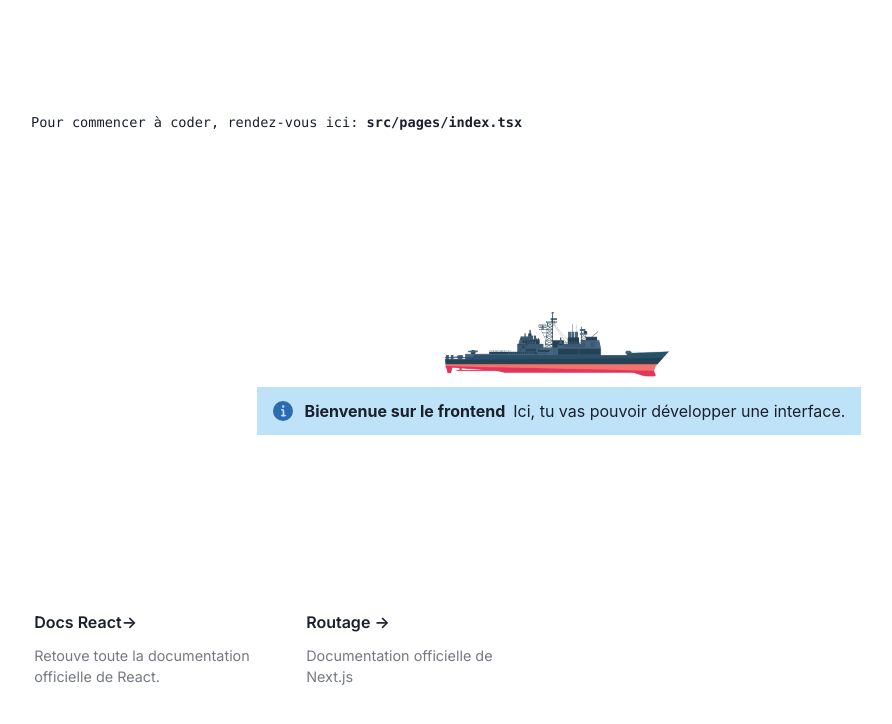
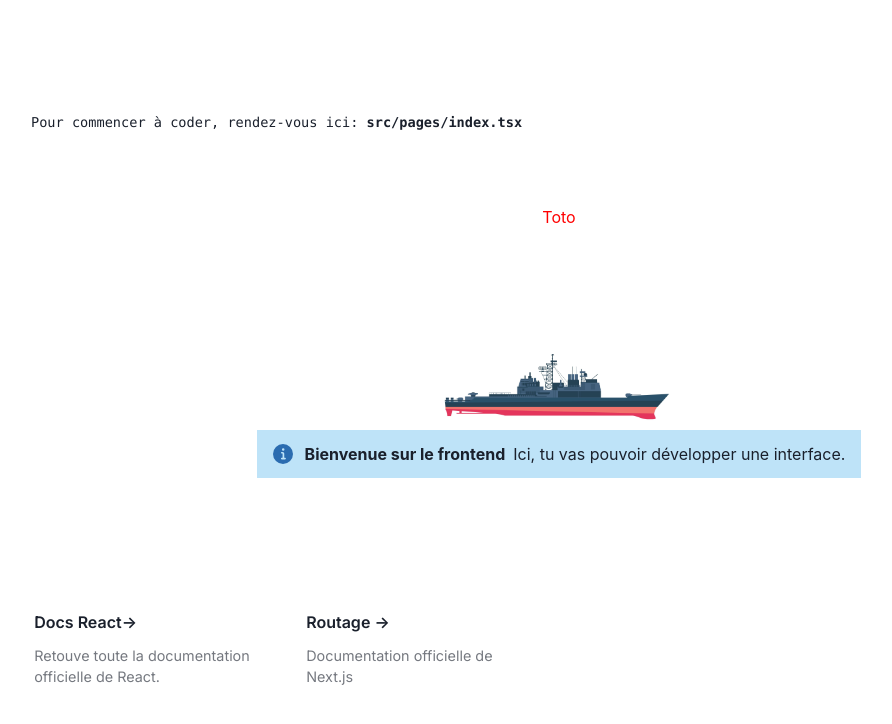
Before and after one commit to loiclegoff/tp-front-inge-web, a Next.js app: page / in a window 1280 px wide. Shown: the top 724 px of the page, without its empty margins (81-973 px from the left). Built offline with nearby package versions, Linux system fonts and the light colour scheme.

Commit message:
add css test

```diff
--- /dev/null
+++ b/src/components/Test.tsx
@@ -0,0 +1,5 @@
+import styles from '@/styles/Test.module.css';
+
+export function Test() {
+  return <div className={styles.container}>Toto</div>;
+}
--- a/src/pages/index.tsx
+++ b/src/pages/index.tsx
@@ -8,6 +8,7 @@ import {
   AlertIcon,
   AlertTitle,
 } from '@chakra-ui/react';
+import { Test } from '@/components/Test';
 
 const inter = Inter({ subsets: ['latin'] });
 
@@ -33,6 +34,8 @@ export default function Home() {
             <code className={styles.code}>src/pages/index.tsx</code>
           </p>
         </div>
+
+        <Test />
 
         <div className={styles.center}>
           <Image
--- /dev/null
+++ b/src/styles/Test.module.css
@@ -0,0 +1,4 @@
+.container {
+  padding: 5px;
+  color: red;
+}
```
